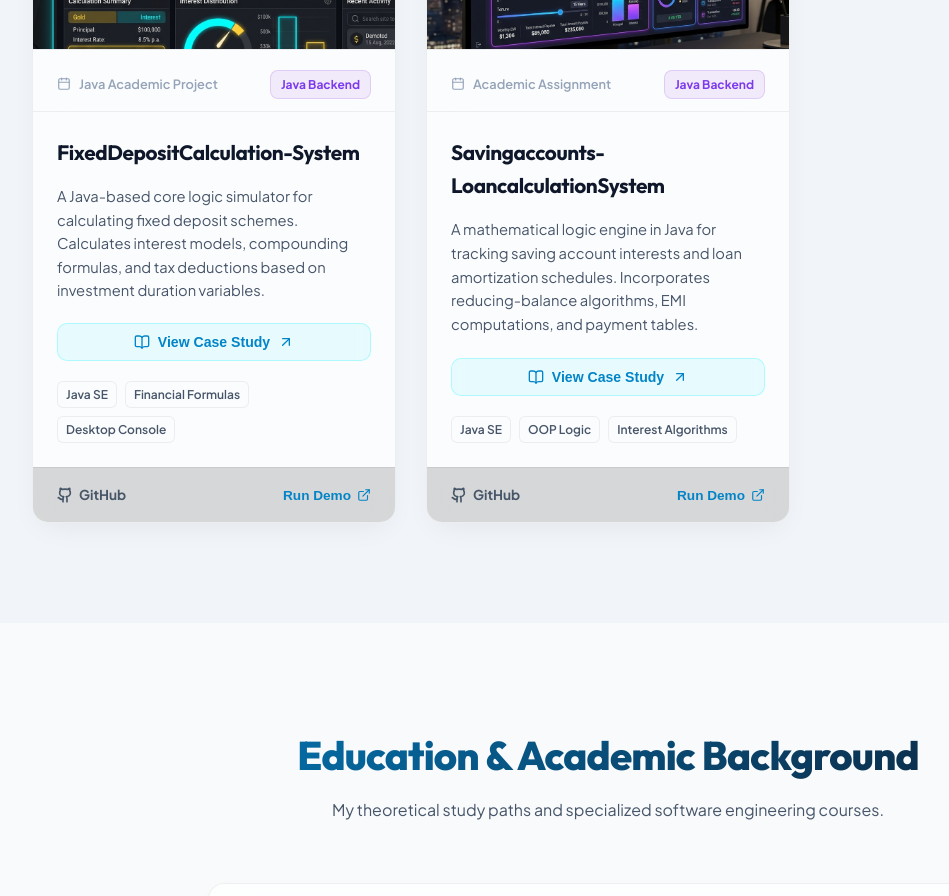
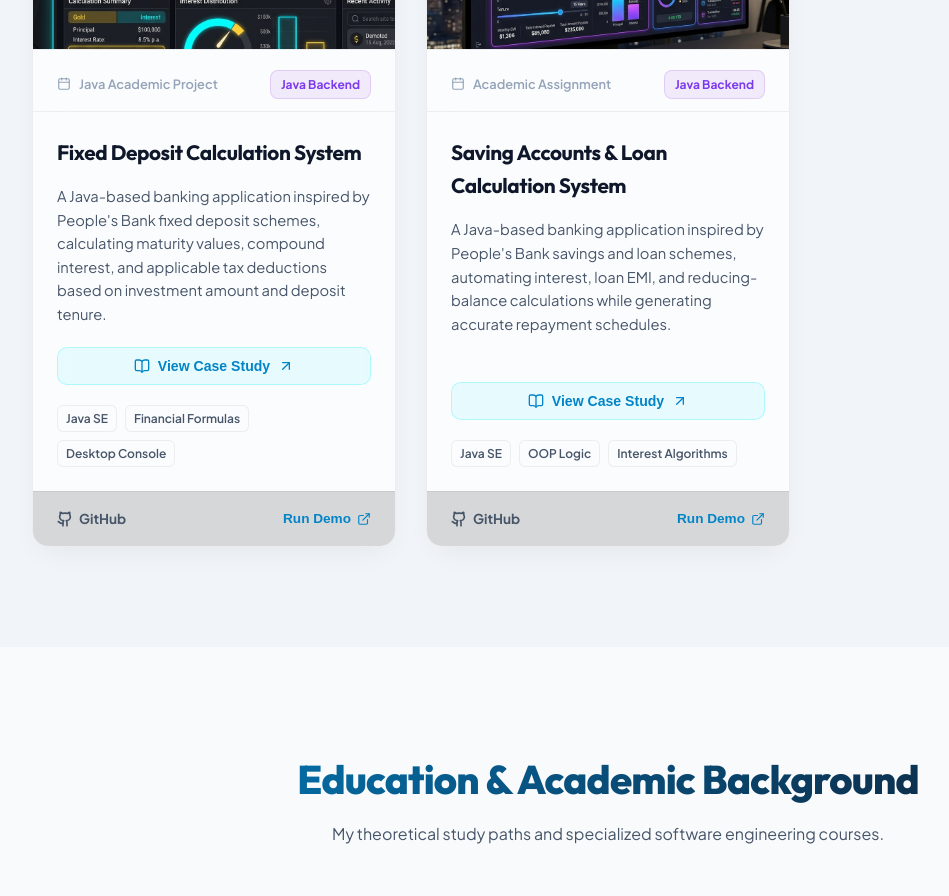
Before and after one commit to rashminda-aluvihare/My-portfolio, a React (Vite) app: page / in a window 1280 px wide. Shown: the part 4160-5056 px from the top of the page, without its empty margins (32-981 px from the left). Built offline with nearby package versions, Linux system fonts and the light colour scheme; no server answers.

Commit message:
Update Java banking project titles and descriptions in Projects and caseStudiesData

```diff
--- a/src/components/Projects.jsx
+++ b/src/components/Projects.jsx
@@ -58,8 +58,8 @@ export default function Projects() {
     },
     {
       id: 'fixed-deposit',
-      title: 'FixedDepositCalculation-System',
-      description: 'A Java-based core logic simulator for calculating fixed deposit schemes. Calculates interest models, compounding formulas, and tax deductions based on investment duration variables.',
+      title: 'Fixed Deposit Calculation System',
+      description: "A Java-based banking application inspired by People's Bank fixed deposit schemes, calculating maturity values, compound interest, and applicable tax deductions based on investment amount and deposit tenure.",
       tags: ['Java SE', 'Financial Formulas', 'Desktop Console'],
       category: 'java',
       github: 'https://github.com/rashminda-aluvihare/FixedDepositCalculation-System',
@@ -69,8 +69,8 @@ export default function Projects() {
     },
     {
       id: 'loan-savings',
-      title: 'Savingaccounts-LoancalculationSystem',
-      description: 'A mathematical logic engine in Java for tracking saving account interests and loan amortization schedules. Incorporates reducing-balance algorithms, EMI computations, and payment tables.',
+      title: 'Saving Accounts & Loan Calculation System',
+      description: "A Java-based banking application inspired by People's Bank savings and loan schemes, automating interest, loan EMI, and reducing-balance calculations while generating accurate repayment schedules.",
       tags: ['Java SE', 'OOP Logic', 'Interest Algorithms'],
       category: 'java',
       github: 'https://github.com/rashminda-aluvihare/Savingaccounts-LoancalculationSystem',
--- a/src/data/caseStudiesData.js
+++ b/src/data/caseStudiesData.js
@@ -129,9 +129,9 @@ export const caseStudiesData = {
 
   'fixed-deposit': {
     id: 'fixed-deposit',
-    title: 'FixedDepositCalculation-System',
+    title: 'Fixed Deposit Calculation System',
     category: 'Java Financial Core Logic',
-    subtitle: 'Object-Oriented core algorithm engine for compounding interest & tax schemes',
+    subtitle: "A Java-based banking application inspired by People's Bank fixed deposit schemes, calculating maturity values, compound interest, and applicable tax deductions based on investment amount and deposit tenure.",
     date: 'Java Academic Project',
     image: fixedDepositImg,
     github: 'https://github.com/rashminda-aluvihare/FixedDepositCalculation-System',
@@ -169,9 +169,9 @@ export const caseStudiesData = {
 
   'loan-savings': {
     id: 'loan-savings',
-    title: 'Savingaccounts-LoancalculationSystem',
+    title: 'Saving Accounts & Loan Calculation System',
     category: 'Java Banking Engine',
-    subtitle: 'Loan amortization algorithms & progressive savings growth simulator',
+    subtitle: "A Java-based banking application inspired by People's Bank savings and loan schemes, automating interest, loan EMI, and reducing-balance calculations while generating accurate repayment schedules.",
     date: 'Academic Assignment',
     image: loanSavingsImg,
     github: 'https://github.com/rashminda-aluvihare/Savingaccounts-LoancalculationSystem',
```
